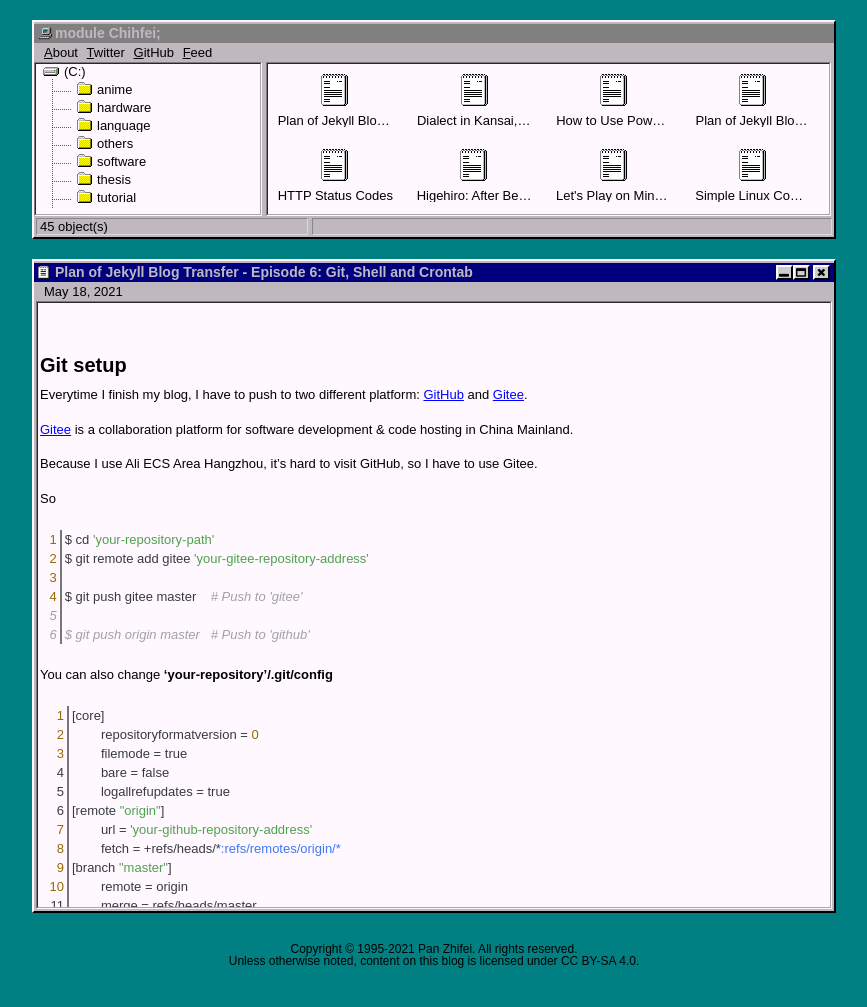
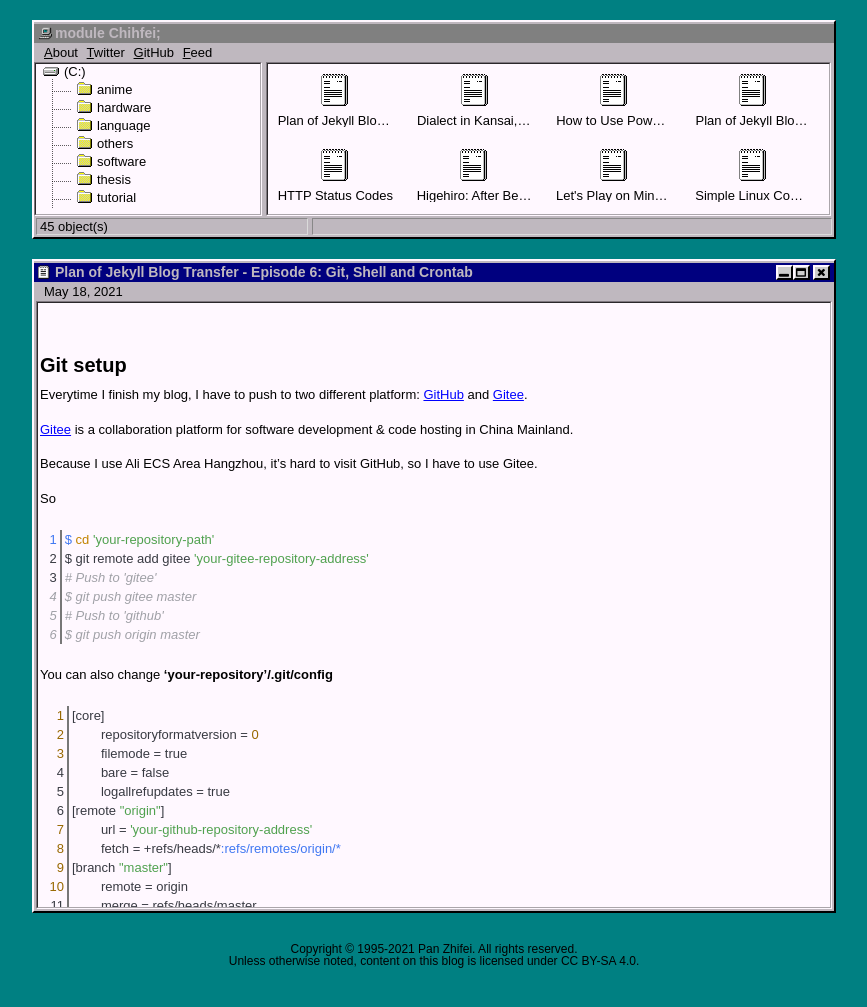
Before and after one commit to IcingTomato/blog.old3, a Jekyll site: the page built from _posts/2021-05-18-jekyll_blog_modify_06.md, in a window 1280 px wide. Shown: the top 1007 px of the page, without its empty margins (206-1073 px from the left). Built offline with Jekyll 4.4.1, drawn with Linux system fonts in a browser that asks for light colours.

Commit message:
change 2021-05-18

````diff
--- a/_posts/2021-05-18-jekyll_blog_modify_06.md
+++ b/_posts/2021-05-18-jekyll_blog_modify_06.md
@@ -17,10 +17,10 @@ So
 ```shell
 $ cd 'your-repository-path'
 $ git remote add gitee 'your-gitee-repository-address'
-
-$ git push gitee master    # Push to 'gitee'
-
-$ git push origin master   # Push to 'github'
+# Push to 'gitee'
+$ git push gitee master
+# Push to 'github'
+$ git push origin master
 ```
 
 You can also change **'your-repository'/.git/config**
````
